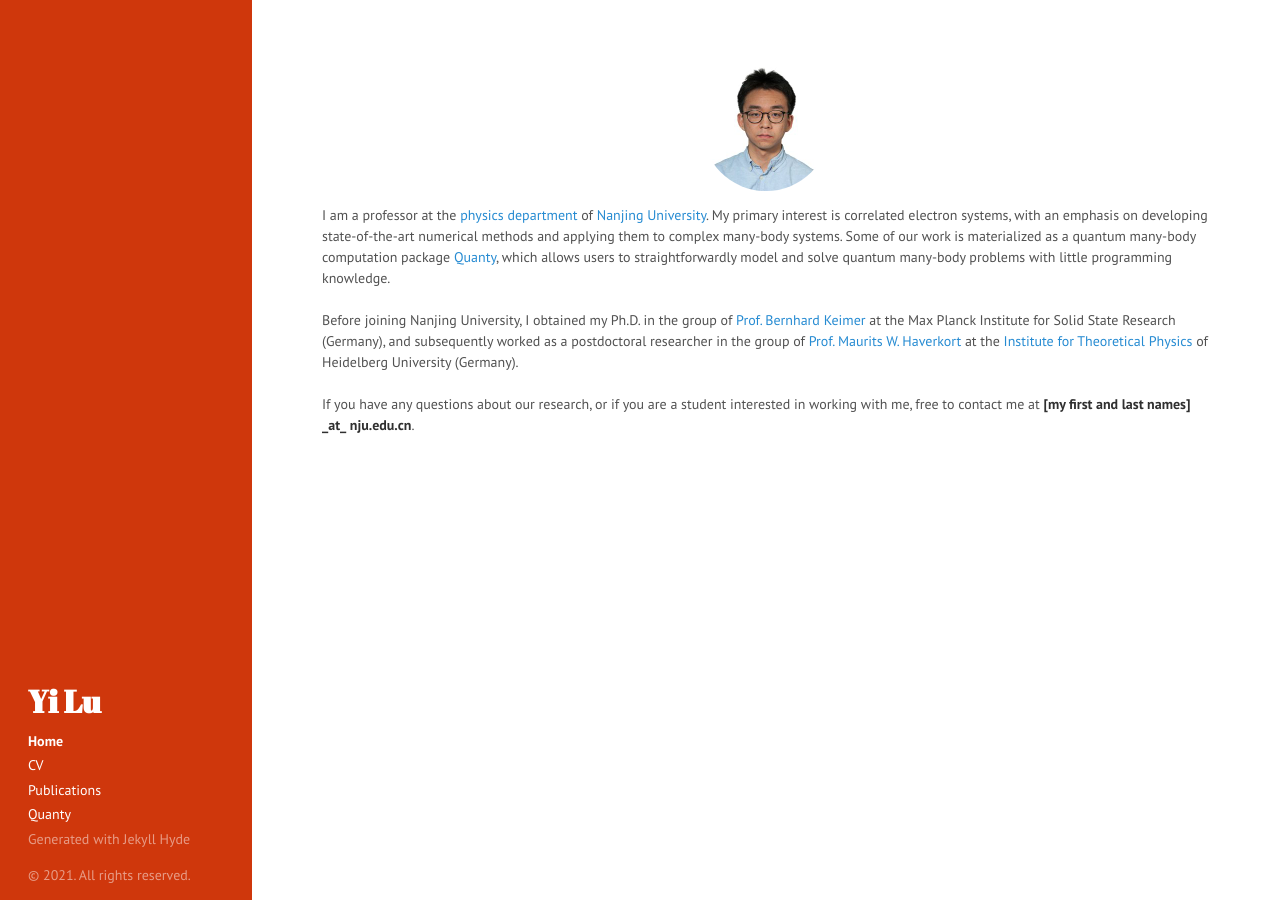
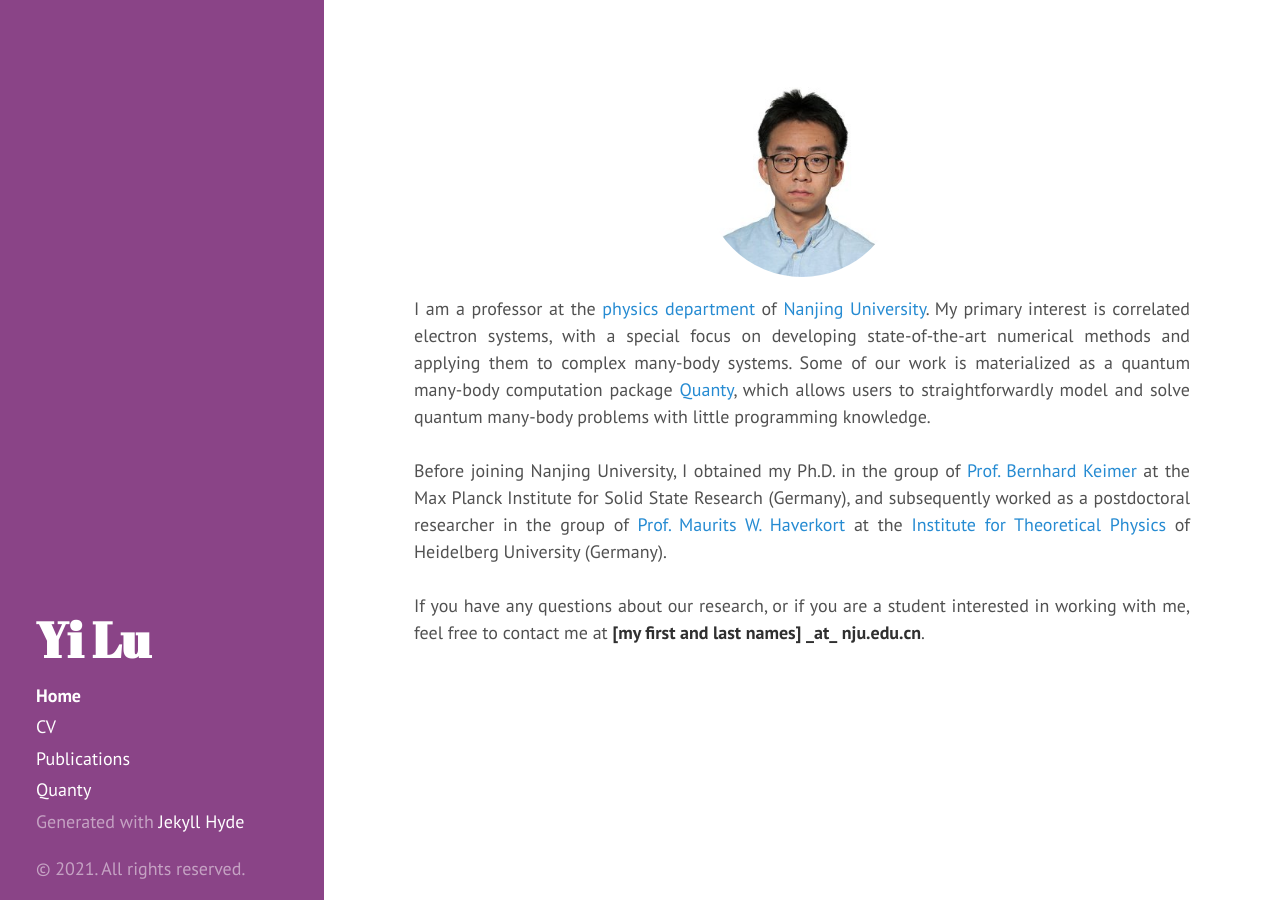
Before and after one commit to yilu/personal_site, a Jekyll site: the page built from index.md, in a window 1280 px wide. Built offline with Jekyll 4.4.1, drawn with Linux system fonts in a browser that asks for light colours; Markdown is read by kramdown in place of the engine named in the settings.

Commit message:
update. Changed theme color to NJU.

```diff
--- a/_includes/sidebar.html
+++ b/_includes/sidebar.html
@@ -29,12 +29,12 @@
       -->
 
 
-      <a class="sidebar-nav-item" href="files/cv.pdf">CV</a>
+      <a class="sidebar-nav-item{% if page.url == "/files/cv.pdf/" %} active{% endif %}" href="files/cv.pdf">CV</a>
       <a class="sidebar-nav-item{% if page.url == "/publications/" %} active{% endif %}" href="/publications/">Publications</a>
       <a class="sidebar-nav-item" href="http://quanty.org" target="_blank">Quanty</a>
       <!-- <a class="sidebar-nav-item{% if page.url == "/links/" %} active{% endif %}" href="/links/">Links</a> -->
 
-      <span class="sidebar-nav-item">Generated with Jekyll Hyde</span>
+      <span class="sidebar-nav-item">Generated with <a href="https://github.com/poole/hyde">Jekyll Hyde</a></span>
     </nav>
 
     <p>&copy; {{ site.time | date: '%Y' }}. All rights reserved.</p>
--- a/index.md
+++ b/index.md
@@ -2,10 +2,10 @@
 layout: page
 ---
 <p align="center">
-<img src="files/yilu.jpg" alt="my_image" width="128" class="circular-image" />
+<img src="files/yilu.jpg" alt="my_image" width="196" class="circular-image" />
 </p>
 
-I am a professor at the [physics department](https://physics.nju.edu.cn) of [Nanjing University](https://www.nju.edu.cn/en/main.psp). My primary interest is correlated electron systems, with an emphasis on developing state-of-the-art numerical methods and applying them to complex many-body systems. Some of our work is materialized as a quantum many-body computation package [Quanty](http://quanty.org/), which allows users to straightforwardly model and solve quantum many-body problems with little programming knowledge.
+I am a professor at the [physics department](https://physics.nju.edu.cn) of [Nanjing University](https://www.nju.edu.cn/en/main.psp). My primary interest is correlated electron systems, with a special focus on developing state-of-the-art numerical methods and applying them to complex many-body systems. Some of our work is materialized as a quantum many-body computation package [Quanty](http://quanty.org/), which allows users to straightforwardly model and solve quantum many-body problems with little programming knowledge.
 
 <br>
 
@@ -13,4 +13,4 @@ Before joining Nanjing University, I obtained my Ph.D. in the group of [Prof. Be
 
 <br>
 
-If you have any questions about our research, or if you are a student interested in working with me, free to contact me at **[my first and last names] \_at\_ nju.edu.cn**.
+If you have any questions about our research, or if you are a student interested in working with me, feel free to contact me at **[my first and last names] \_at\_ nju.edu.cn**.
--- a/public/css/hyde.css
+++ b/public/css/hyde.css
@@ -36,12 +36,14 @@ html {
 }
 @media (min-width: 16em) {
   html {
-    font-size: 8px;
+    font-size: 11px;
+    text-align: justify;
   }
 }
 @media (min-width: 48em) {
   html {
-    font-size: 14px;
+    font-size: 18px;
+    text-align: justify;
   }
 }
 
@@ -80,7 +82,7 @@ html {
   color: #fff;
   margin-top: 0;
   font-family: "Abril Fatface", serif;
-  font-size: 2.25rem;
+  font-size: 2.75rem;
 }
 
 /* Sidebar nav */
@@ -258,7 +260,7 @@ a.sidebar-nav-item:focus {
 }*/
 
 .sidebar {
-  background-color: #cf370c;
+  background-color: rgba(99, 6, 95, 0.75);
 }
 /*.content a,
 .related-posts li a:hover {
@@ -300,6 +302,21 @@ a.sidebar-nav-item:focus {
 .buttonPRE {
     /*background-color: #000099;*/
     background-color: #324c89;
+    border: none;
+    color: white;
+    padding: 2px 4px;
+    text-align: center;
+    text-decoration: none;
+    display: inline-block;
+    font-size: 7px;
+    font-weight: bold;
+    margin: 2px 1px;
+    cursor: pointer;
+    border-radius: 5px;
+}
+
+.buttonNEWS {
+    background-color: #f6ae2d;
     border: none;
     color: white;
     padding: 2px 4px;
--- a/publications/my_pubs.bib
+++ b/publications/my_pubs.bib
@@ -2,7 +2,8 @@
       title={Tree Tensor-Network Real-Time Multiorbital Impurity Solver: Spin-Orbit Coupling and Correlation Functions in Sr$_2$RuO$_4$},
       author={X. Cao and Y. Lu and P. Hansmann and M. W. Haverkort},
       year={2021},
-      eprint={2103.05545},
+      journal={arXiv eprint},
+      volume={2103.05545},
       archivePrefix={arXiv},
       primaryClass={cond-mat.str-el},
 
```
Also changed, not shown: 1 other file. Lines whose indentation alone changed are shown as unchanged.
